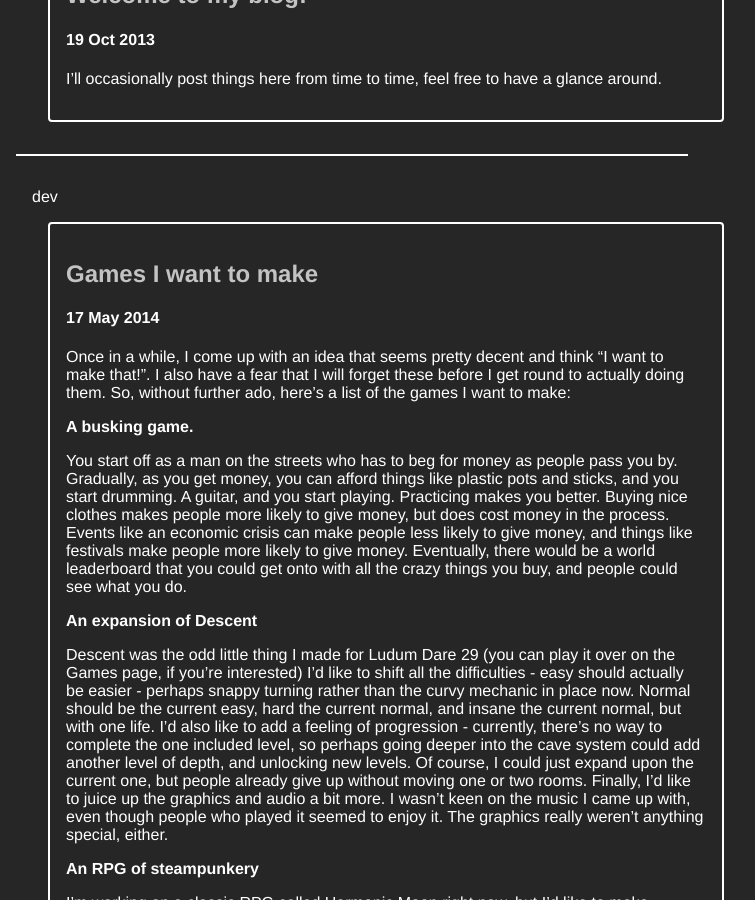
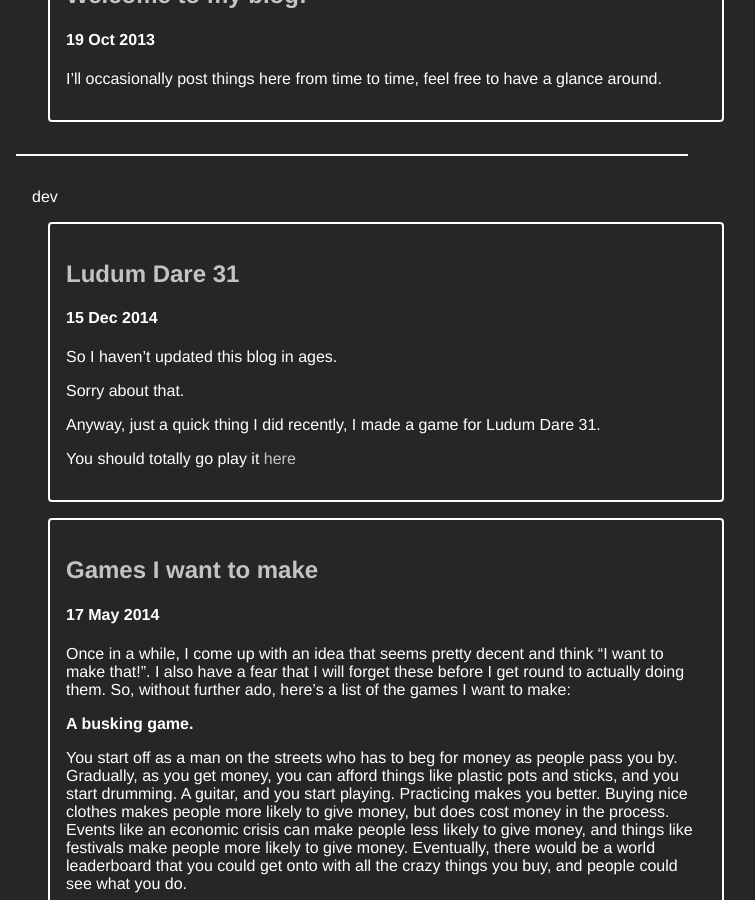
Before and after one commit to renbinden/alyphen.github.io, a Jekyll site: the page built from blog/tags/index.html, in a window 1280 px wide and 900 px high, scrolled down 1688 px. Shown: the whole window, without its empty margins (288-1043 px from the left). Built offline with Jekyll 4.4.1, drawn with Linux system fonts in a browser that asks for light colours; Markdown is read by kramdown in place of the engine named in the settings; some of the changed text lies outside the part shown.

Commit message:
Ludum Dare 31

```diff
--- /dev/null
+++ b/_posts/2014-12-15-ludum-dare-31.md
@@ -0,0 +1,15 @@
+---
+layout: post
+title: Ludum Dare 31
+tags:
+- dev
+- games
+- ludum_dare
+---
+So I haven't updated this blog in ages.
+
+Sorry about that.
+
+Anyway, just a quick thing I did recently, I made a game for Ludum Dare 31.
+
+You should totally go play it [here](/ld31)
--- a/games/index.html
+++ b/games/index.html
@@ -3,6 +3,9 @@ layout: default
 title: games
 ---
 <h2>Ludum Dare</h2>
+<h3><a href="/ld31">LD31 - entropy</a></h3>
+<p>entropy is a sort of visual novel about espionage, hacking, and some other stuff.</p>
+<br />
 <h3><a href="/ld29">LD29 - Descent</a></h3>
 <p>Descent is a strange cave exploration game made for Ludum Dare 29</p>
 <br />
```
